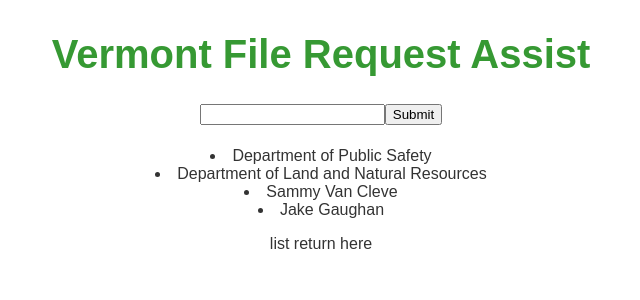
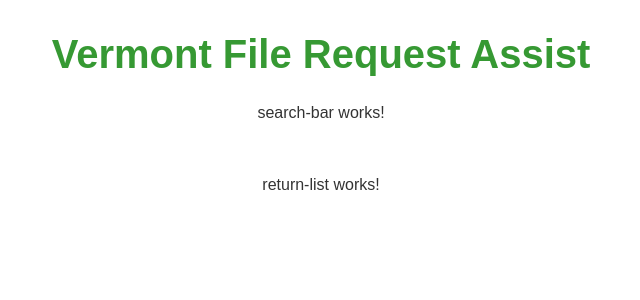
Before and after one commit to mjgaughan/vt-file-request-tool, an Angular app in the folder vt-files-frontend/: page / in a window 1280 px wide. Shown: the top 300 px of the page, without its empty margins (319-959 px from the left). Built offline with nearby package versions, Linux system fonts and the light colour scheme.

Commit message:
initialized the two angular components

```diff
--- a/vt-files-frontend/src/app/app.component.html
+++ b/vt-files-frontend/src/app/app.component.html
@@ -8,16 +8,11 @@
 
 <h1>{{title}}</h1>
 <div>
-  <input type="search">
-  <input type="submit">
+  <app-search-bar></app-search-bar>
 </div>
 <br>
 <div>
-  <li>Department of Public Safety</li>
-  <li>Department of Land and Natural Resources</li>
-  <li>Sammy Van Cleve</li>
-  <li>Jake Gaughan</li>
+  <app-return-list></app-return-list>
 </div>
-<p>list return here</p>
 
 <router-outlet></router-outlet>
--- a/vt-files-frontend/src/app/app.module.ts
+++ b/vt-files-frontend/src/app/app.module.ts
@@ -3,10 +3,14 @@
 
 import { AppRoutingModule } from './app-routing.module';
 import { AppComponent } from './app.component';
+import { SearchBarComponent } from './search-bar/search-bar.component';
+import { ReturnListComponent } from './return-list/return-list.component';
 
 @NgModule({
   declarations: [
-    AppComponent
+    AppComponent,
+    SearchBarComponent,
+    ReturnListComponent
   ],
   imports: [
     BrowserModule,
--- /dev/null
+++ b/vt-files-frontend/src/app/return-list/return-list.component.html
@@ -0,0 +1 @@
+<p>return-list works!</p>
--- /dev/null
+++ b/vt-files-frontend/src/app/return-list/return-list.component.ts
@@ -0,0 +1,15 @@
+import { Component, OnInit } from '@angular/core';
+
+@Component({
+  selector: 'app-return-list',
+  templateUrl: './return-list.component.html',
+  styleUrls: ['./return-list.component.css']
+})
+export class ReturnListComponent implements OnInit {
+
+  constructor() { }
+
+  ngOnInit(): void {
+  }
+
+}
--- /dev/null
+++ b/vt-files-frontend/src/app/search-bar/search-bar.component.html
@@ -0,0 +1 @@
+<p>search-bar works!</p>
--- /dev/null
+++ b/vt-files-frontend/src/app/search-bar/search-bar.component.ts
@@ -0,0 +1,15 @@
+import { Component, OnInit } from '@angular/core';
+
+@Component({
+  selector: 'app-search-bar',
+  templateUrl: './search-bar.component.html',
+  styleUrls: ['./search-bar.component.css']
+})
+export class SearchBarComponent implements OnInit {
+
+  constructor() { }
+
+  ngOnInit(): void {
+  }
+
+}
```
Also changed, not shown: vt-files-frontend/src/app/return-list/return-list.component.css (added), vt-files-frontend/src/app/search-bar/search-bar.component.css (added), 2 other files (tests, documents, lock files or other folders).
